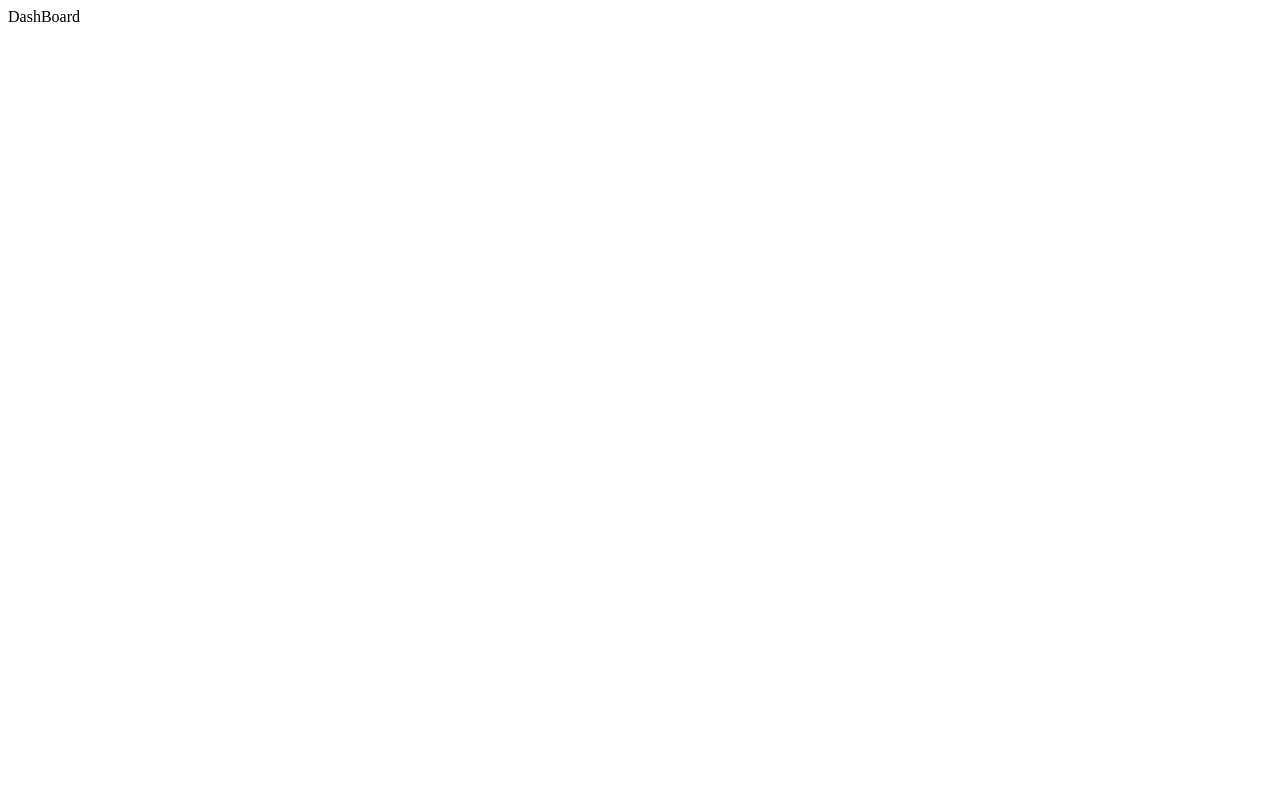
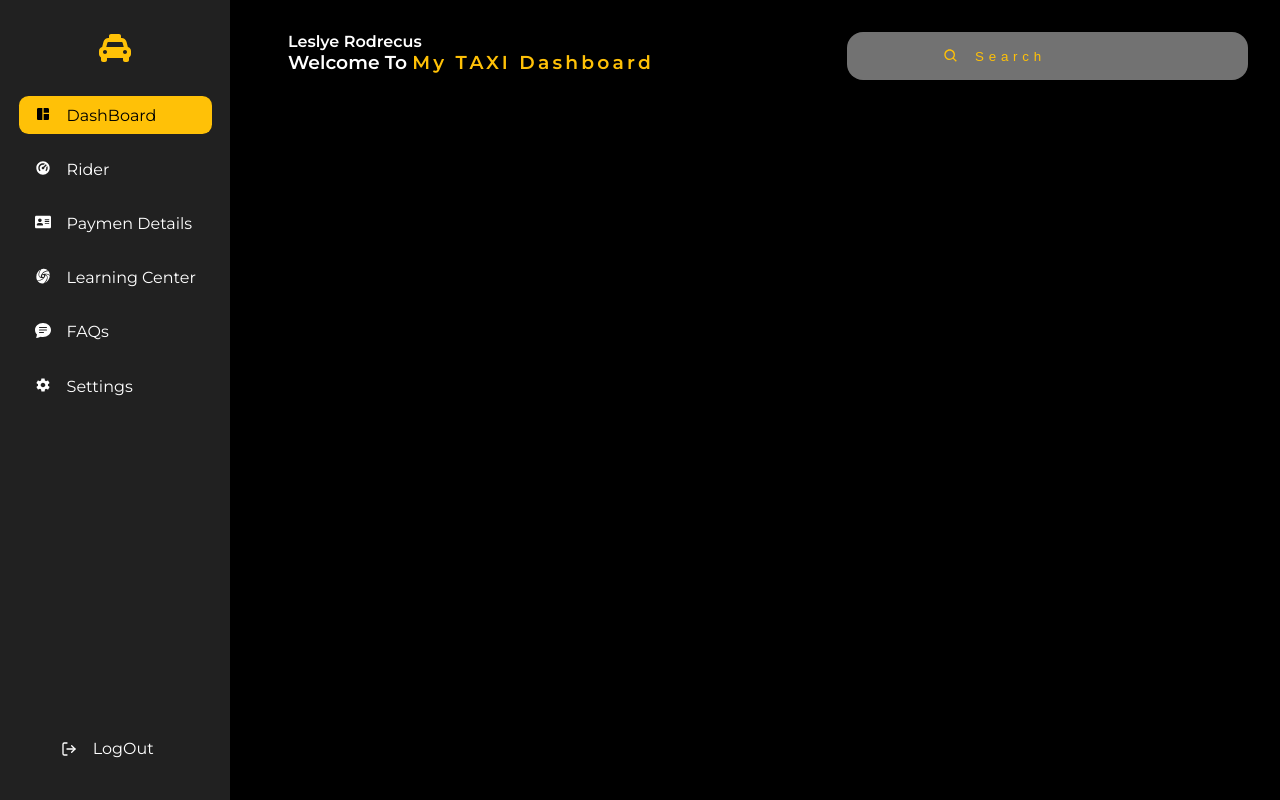
Before and after one commit to liar88828/tutorial-react-prime, a React (Create React App) app: page / in a window 1280 px wide. Built offline with nearby package versions, Linux system fonts and the light colour scheme.

Commit message:
make navbar

```diff
--- a/public/index.html
+++ b/public/index.html
@@ -3,9 +3,7 @@
   <head>
     <meta charset="utf-8" />
     <link rel="icon" href="%PUBLIC_URL%/favicon.ico" />
-    <meta charset="utf-8" />
-    <link rel="icon" href="%PUBLIC_URL%/favicon.ico" />
-    <link rel="stylesheet" href="https://cdnjs.cloudflare.com/ajax/libs/bootstrap-icons/1.8.1/font/bootstrap-icons.min.css" integrity="sha512-Oy+sz5W86PK0ZIkawrG0iv7XwWhYecM3exvUtMKNJMekGFJtVAhibhRPTpmyTj8+lJCkmWfnpxKgT2OopquBHA==" crossorigin="anonymous" referrerpolicy="no-referrer" />
+    <!-- <link rel="stylesheet" href="https://cdnjs.cloudflare.com/ajax/libs/bootstrap-icons/1.8.1/font/bootstrap-icons.min.css" integrity="sha512-Oy+sz5W86PK0ZIkawrG0iv7XwWhYecM3exvUtMKNJMekGFJtVAhibhRPTpmyTj8+lJCkmWfnpxKgT2OopquBHA==" crossorigin="anonymous" referrerpolicy="no-referrer" /> -->
 
     <meta name="viewport" content="width=device-width, initial-scale=1" />
     <meta name="theme-color" content="#000000" />
--- a/src/App.js
+++ b/src/App.js
@@ -1,11 +1,11 @@
 import Slidebar from "./components/Slidebar";
 import { DashBoard } from "./components/DashBoard";
-import styled from "styled-components";
-
-const Div = styled.div`
+import './style/style.css'
 
 
-
+import styled from "styled-components";
+const Div = styled.div`
+  position: relative;
 `;
 
 function App() {
--- a/src/components/Analytic.jsx
+++ b/src/components/Analytic.jsx
@@ -0,0 +1,9 @@
+import React from 'react';
+
+function Analytic(props) {
+	return (
+			<div>Analytic</div>
+	);
+}
+
+export default Analytic;
--- a/src/components/DashBoard.jsx
+++ b/src/components/DashBoard.jsx
@@ -1,7 +1,38 @@
 import React from 'react'
+import styled from "styled-components";
+import NavBar from "./NavBar";
+import Analytic from "./Analytic";
+import Faq from "./Faq";
+import Earning from "./Earning";
+import {Transfer} from "./Transfer";
+import Profile from "./Profile";
 
 export const DashBoard = () => {
-  return (
-    <div>DashBoard</div>
-  )
+	return (
+			<Section>
+				<NavBar/>
+				<div className="grid">
+					<div className="row__one">
+						<Analytic/>
+						<Faq/>
+					</div>
+					<div className="row__tow">
+						<Earning/>
+						<Transfer/>
+						<Profile/>
+					</div>
+				</div>
+
+
+			</Section>
+	)
 }
+
+
+const Section = styled.section`
+	margin-left:20vw;
+	padding:2rem;
+	height: 100%;
+
+
+`
--- a/src/components/Earning.jsx
+++ b/src/components/Earning.jsx
@@ -0,0 +1,9 @@
+import React from 'react';
+
+function Earning(props) {
+	return (
+			<div>Earning</div>
+	);
+}
+
+export default Earning;
--- a/src/components/Faq.jsx
+++ b/src/components/Faq.jsx
@@ -0,0 +1,9 @@
+import React from 'react';
+
+function Faq(props) {
+	return (
+			<div>Faq</div>
+	);
+}
+
+export default Faq;
--- a/src/components/NavBar.jsx
+++ b/src/components/NavBar.jsx
@@ -0,0 +1,65 @@
+import React from 'react';
+import styled from "styled-components";
+import {BiSearch} from "react-icons/bi";
+
+function NavBar() {
+	return (
+			<Nav>
+				<div className="title">
+					<h4>Leslye Rodrecus</h4>
+					<h1>Welcome To <span>My TAXI Dashboard</span>
+					</h1>
+				</div>
+				<div className="search">
+					<BiSearch/>
+					<input type="text" placeholder={'Search'}/>
+				</div>
+			</Nav>);
+}
+
+export default NavBar;
+
+
+const Nav = styled.nav`
+
+  display: flex;
+  justify-content: space-between;
+  color: white;
+
+  .title {
+    h1 {
+      span {
+        margin-top: 0.5rem;
+        color: #ffc107;
+        letter-spacing: 0.2rem;
+      }
+    }
+  }
+
+  .search {
+    background-color: #727272;
+    display: flex;
+    align-items: center;
+    gap: 1rem;
+    padding: 1rem 6rem 1rem 6rem;
+    border-radius: 1rem;
+
+    svg {
+      color: #ffc107;
+    }
+
+    input {
+      background: transparent;
+	    border: none;
+	    color: #ffc107;
+	    letter-spacing: 0.3rem;
+	    &::placeholder{
+		    color: #ffc107;
+      }
+	    &:focus{
+		    outline: none;
+	    }
+	    }
+    }
+  }
+`
--- a/src/components/Profile.jsx
+++ b/src/components/Profile.jsx
@@ -0,0 +1,9 @@
+import React from 'react';
+
+function Profile(props) {
+	return (
+			<div>Profile</div>
+	);
+}
+
+export default Profile;
--- a/src/components/Slidebar.jsx
+++ b/src/components/Slidebar.jsx
@@ -1,11 +1,194 @@
-import React from 'react';
+import React, {useState} from "react";
+import styled from "styled-components";
+import {FaAddressCard, FaTaxi} from "react-icons/fa";
+import {MdSpaceDashboard} from "react-icons/md";
+import {RiDashboard2Fill} from "react-icons/ri";
+import {GiTwirlCenter} from "react-icons/gi";
+import {BsFillChatTextFill} from "react-icons/bs";
+import {IoMdSettings} from "react-icons/io";
+import {FiLogOut} from "react-icons/fi";
+
+const Section = styled.section`
+  position: fixed;
+  left: 0;
+  background-color: #212121;
+  height: 100vh;
+  width: 18vw;
+  display: flex;
+  flex-direction: column;
+  align-items: center;
+  justify-content: space-between;
+  padding: 2rem 0;
+  gap: 2rem;
+
+  .top {
+
+    display: flex;
+    flex-direction: column;
+    gap: 2rem;
+    width: 100%;
+
+    .toggle {
+      display: none;
+    }
+
+    .brand {
+      width: 100%;
+      display: flex;
+      justify-content: center;
+      align-items: center;
+      gap: 2rem;
+
+      svg {
+        color: #ffc107;
+        font-size: 2rem;
+      }
+
+      span {
+        font-size: 2rem;
+        color: #ffc107;
+        //font-family: Permanent;
+      }
+    }
+
+    .links {
+      display: flex;
+      justify-content: center;
+
+      ul {
+        list-style-type: none;
+        display: flex;
+        flex-direction: column;
+        gap: 1rem;
+
+        li {
+          padding: 0.6rem 1rem;
+          border-radius: 0.6rem;
+
+          &:hover {
+            background-color: #ffc107;
+
+            a {
+              color: black;
+            }
+          }
+
+          a {
+            text-decoration: none;
+            display: flex;
+            gap: 1rem;
+            color: white;
+          }
+        }
+
+        .active {
+          background-color: #ffc107;
+
+          a {
+            color: black;
+          }
+        }
+      }
+    }
+  }
+
+  .logout {
+    padding: 0.3rem 1rem;
+    border-radius: 0.6rem;
+
+    &:hover {
+      background-color: #da0037;
+    }
+
+    a {
+      text-decoration: none;
+      display: flex;
+      align-items: center;
+      justify-content: flex-start;
+      color: white;
+    }
+  }
+`;
 
 function Slidebar() {
-  return (
-    <div>
+	const [currentLink, setCurrentLink] = useState(1);
+	const [navbarState, setNavbarState] = useState(false);
+	const html = document.querySelector("html");
+	html.addEventListener("click", () => setNavbarState(false));
 
-    </div>
-  );
+
+	return (
+			<Section>
+				<div className="top">
+					<div className="brand">
+						<FaTaxi>
+							<span>MY Taxi</span>
+						</FaTaxi>
+					</div>
+					<div className="toggle">
+
+					</div>
+					<div className="links">
+						<ul>
+							<li      className={currentLink === 1 ? "active" : "none"}
+               onClick={() => setCurrentLink(6)}
+              >
+								<a href="Phillip Harris#">
+									<MdSpaceDashboard/>
+									<span>DashBoard</span>
+								</a>
+							</li>
+							<li      className={currentLink === 2 ? "active" : "none"}
+               onClick={() => setCurrentLink(2)}
+              >
+								<a href="Claudia Rhodes#">
+									<RiDashboard2Fill/>
+									<span>Rider</span>
+								</a>
+							</li>
+							<li      className={currentLink === 3 ? "active" : "none"}
+               onClick={() => setCurrentLink(3)}
+              >
+								<a href="Allen Fernandez#">
+									<FaAddressCard/>
+									<span>Paymen Details</span>
+								</a>
+							</li>
+							<li      className={currentLink === 4 ? "active" : "none"}
+               onClick={() => setCurrentLink(4)}
+              >
+								<a href="Josie Gibbs#">
+									<GiTwirlCenter/>
+									<span>Learning Center</span>
+								</a>
+							</li>
+							<li      className={currentLink === 5 ? "active" : "none"}
+               onClick={() => setCurrentLink(5)}
+              >
+								<a href="Marie Patton#">
+									<BsFillChatTextFill/>
+									<span>FAQs</span>
+								</a>
+							</li>
+							<li      className={currentLink === 6 ? "active" : "none"}
+               onClick={() => setCurrentLink(6)}
+              >
+								<a href="Justin Miller#">
+									<IoMdSettings/>
+									<span>Settings</span>
+								</a>
+							</li>
+						</ul>
+					</div>
+				</div>
+				<div className="logout">
+					<a href="logot">
+						<FiLogOut/>
+						<span className="logout">LogOut</span>
+					</a>
+				</div>
+			</Section>
+	);
 }
 
 export default Slidebar;
--- a/src/style/index.css
+++ /dev/null
@@ -1,156 +0,0 @@
-* {
-  margin: 0;
-  padding: 0;
-  box-sizing: border-box;
-}
-
-html,
-body {
-  height: 100vh;
-}
-body {
-  font-family: Arial, Helvetica, sans-serif;
-  font-size: 16px;
-  color: #fff;
-}
-
-.main {
-  display: flex;
-  height: 100vh;
-}
-
-.container {
-  flex-grow: 1;
-  padding: 2em;
-  background-image: radial-gradient(rgba(0, 0, 0, 0.4), rgba(0, 0, 0, 0.8));
-  background-size: cover;
-  background-position: center;
-  display: flex;
-  flex-direction: column;
-  justify-content: center;
-  text-align: center;
-}
-.title {
-  font-size: 3em;
-}
-.info {
-  font-size: 1.1em;
-  letter-spacing: 1px;
-  line-height: 1.5;
-  margin: 1.5em;
-  color: rgb(224, 224, 224);
-}
-.btn {
-  margin: 0 auto;
-  border: none;
-  outline: none;
-  padding: 0.75em 1em;
-  font-size: 1em;
-  letter-spacing: 1px;
-  box-shadow: 0 3px 5px rgba(0, 0, 0, 0.4);
-  font-weight: bold;
-  text-transform: uppercase;
-  border-radius: 3px;
-  background-color: rgb(134, 49, 0);
-  color: #fff;
-}
-
-.sidebar {
-  /* transform: translate3d(-100vw, 0, 0); */
-  padding-top: 1rem;
- transition: 1m;
-  flex-shrink: 0;
-  background-color: rgba(22, 22, 22, 1);
-  height: 100%;
-  overflow: auto;
-  position: relative;
-}
-
-.slide-back {
-  color: white;
-  font-size: medium;
-  position: absolute;
-  right: 1rem;
-  bottom: 1rem;
-  padding: 1rem;
-  border-radius: 25px;
-  background-color: rgb(235, 98, 214);
-  border: 5px solid white;
-}
-
-.slide-back:hover {
-  background-color: rgb(255, 0, 0);
-  border: 5px solid rgba(219, 219, 219, 0.475);
-  transition: 0.5s;
-cursor: pointer;
-}
-
-
-
-.slide-open {
-  color: white;
-  font-size: medium;
-  position: fixed;
-  left: 1rem;
-  bottom: 1rem;
-  padding: 1rem;
-  border-radius: 25px;
-  background-color: rgb(235, 98, 214);
-  /* border: 5px solid white; */
-}
-
-.slide-open:hover {
-  background-color: rgb(255, 0, 0);
-  border: 5px solid rgba(219, 219, 219, 0.475);
-  transition: 0.5s;
-cursor: pointer;
-}
-
-
-
-.sidebar-item {
-  padding: 0.75em 1em;
-  display: block;
-  transition: background-color 0.15s;
-  border-radius: 5px;
-}
-.sidebar-item:hover {
-  background-color: rgba(255, 255, 255, 0.1);
-}
-
-.sidebar-title {
-  display: flex;
-  font-size: 1.2em;
-  justify-content: space-between;
-}
-.sidebar-title span i {
-  display: inline-block;
-  width: 1.5em;
-}
-.sidebar-title .toggle-btn {
-  cursor: pointer;
-  transition: transform 0.3s;
-}
-.sidebar-item.open > .sidebar-title .toggle-btn {
-  transform: rotate(180deg);
-}
-.sidebar-content {
-  padding-top: 0.25em;
-  height: 0;
-  overflow: hidden;
-}
-.sidebar-item.open > .sidebar-content {
-  height: auto;
-}
-
-.sidebar-item.plain {
-  color: #fff;
-  text-decoration: none;
-}
-.sidebar-item.plain:hover {
-  text-decoration: underline;
-}
-.sidebar-item.plain i {
-  display: inline-block;
-  width: 1.7em;
-}
--- /dev/null
+++ b/src/style/style.css
@@ -0,0 +1,27 @@
+@import url("https://fonts.googleapis.com/css2?family=Montserrat:wght@300;400;500;600&family=Permanent+Marker&display=swap");
+
+* {
+    margin: 0;
+    padding: 0;
+    box-sizing: border-box;
+}
+
+body {
+    font-family: "Montserrat", sans-serif;
+    background-color: black;
+}
+
+::-webkit-scrollbar {
+    background-color: black;
+    width: 0.4vw;
+}
+
+::-webkit-scrollbar-thumb {
+    background: #ffc107;
+}
+
+.show {
+    opacity: 1 !important;
+    visibility: visible !important;
+    right: 0 !important;
+}
```
